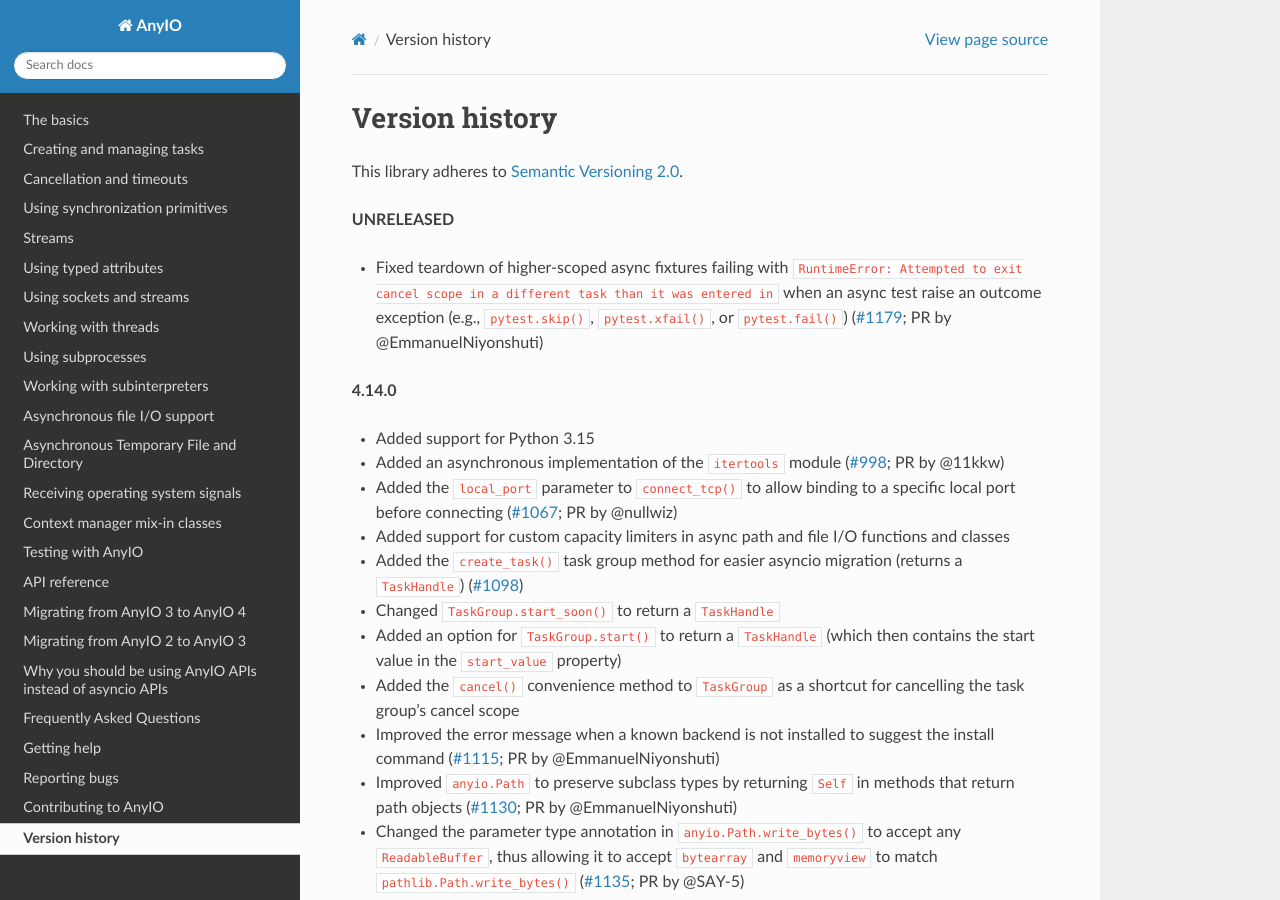
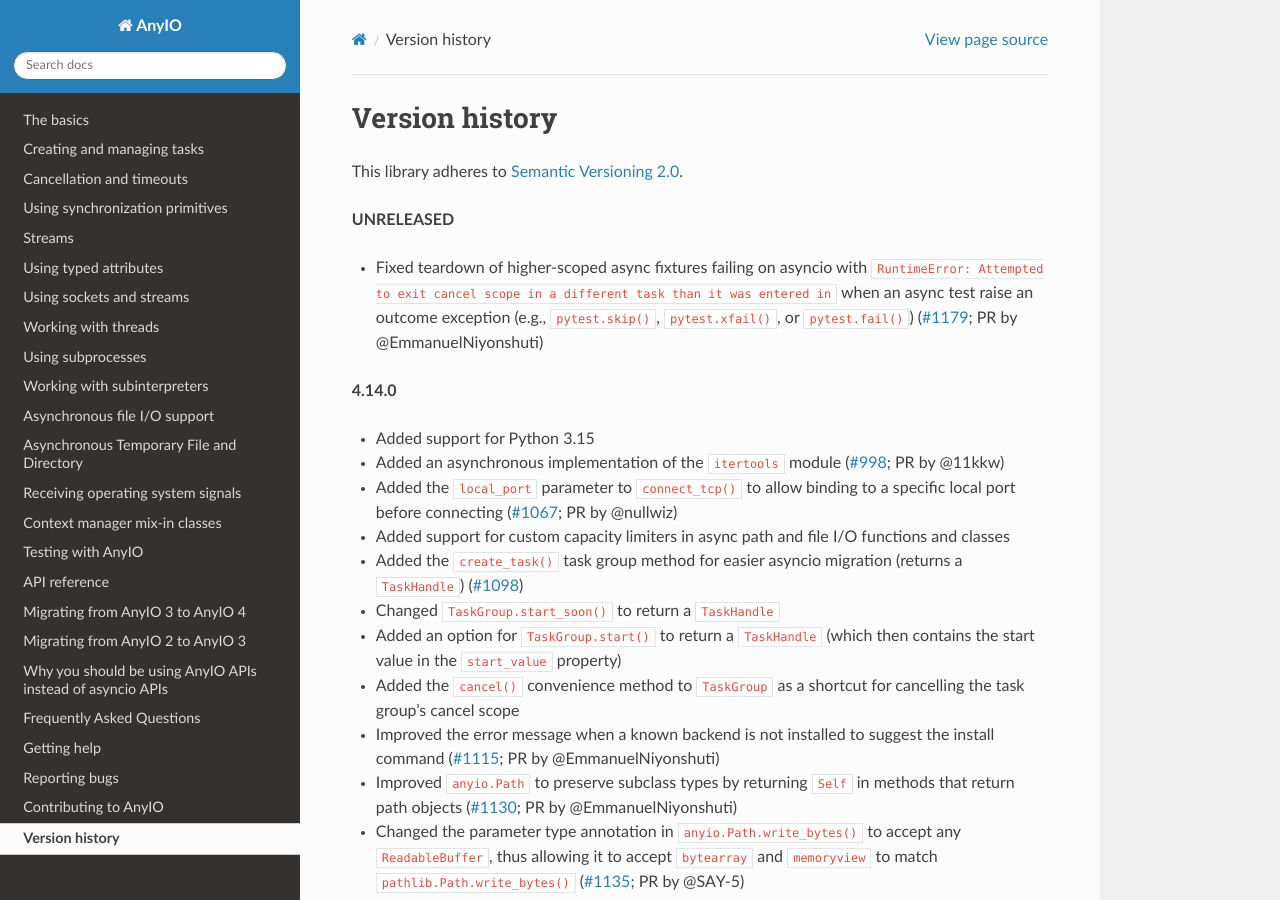
Before and after one commit to agronholm/anyio, a Sphinx documentation site: the page built from docs/versionhistory.rst, in a window 1280 px wide and 900 px high. Built offline with Sphinx 7.4.7 and the Read the Docs theme 3.1.0, drawn with Linux system fonts in a browser that asks for light colours; the version number could not be read and is left out.

Commit message:
Amended the wording of the changelog entry
Clarified the error message related to async fixture teardown.

```diff
--- a/docs/versionhistory.rst
+++ b/docs/versionhistory.rst
@@ -5,7 +5,7 @@ This library adheres to `Semantic Versioning 2.0 <http://semver.org/>`_.
 
 **UNRELEASED**
 
-- Fixed teardown of higher-scoped async fixtures failing with
+- Fixed teardown of higher-scoped async fixtures failing on asyncio with
   ``RuntimeError: Attempted to exit cancel scope in a different task than it was entered in``
   when an async test raise an outcome exception (e.g., ``pytest.skip()``, ``pytest.xfail()``,
   or ``pytest.fail()``)
```
